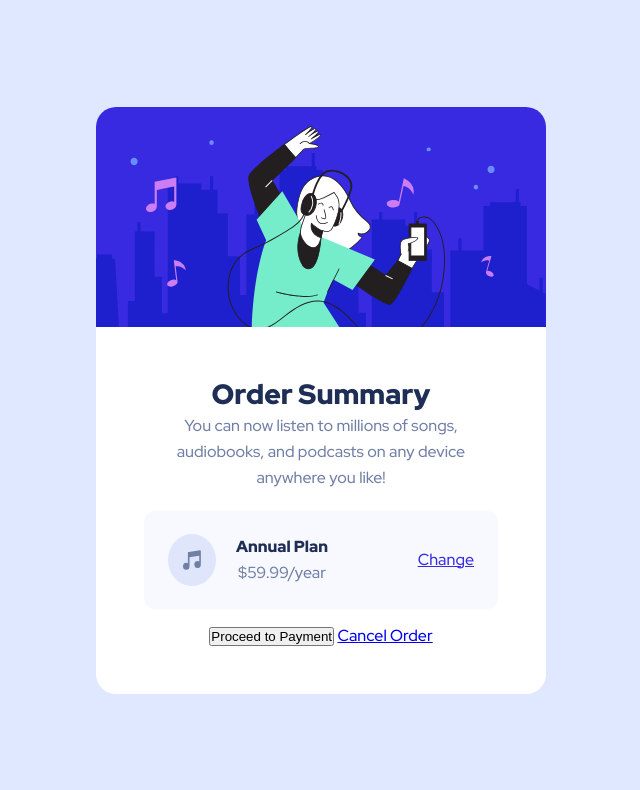
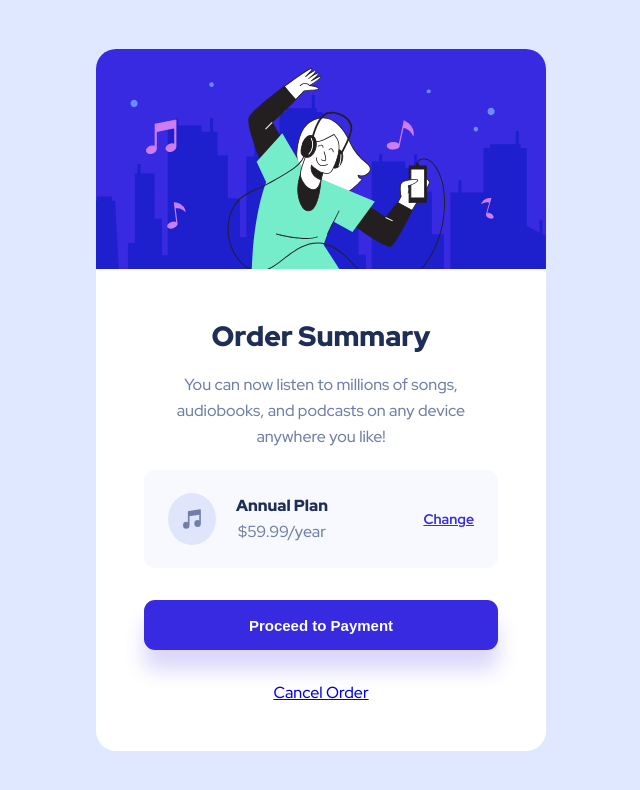
Before and after one commit to dinahbrito/order-summary-component, a plain HTML site: page index.html in a window 1280 px wide. Shown: the whole page, without its empty margins (319-959 px from the left). Drawn offline with Linux system fonts and the light colour scheme.

Commit message:
Fixed selected plan box and styled button

```diff
--- a/styles.css
+++ b/styles.css
@@ -18,6 +18,7 @@ h1 {
     color: rgba(31, 46, 85, 1);
     font-size: 28px;
     font-weight: 900;
+    margin-bottom: 17px;
 }
 
 img,
@@ -56,9 +57,9 @@ p {
     border-radius: 11px;
     display: flex;
     justify-content: space-between;
-    margin-bottom: 1rem;
+    margin-bottom: 32px;
     margin-top: 20px;
-    padding: 25px 24px;
+    padding: 0 24px;
     height: 98px;
     width: 354px;
 }
@@ -78,5 +79,20 @@ p {
 
 .selected-plan a {
     color: rgba(56, 42, 225, 1);
+    font-size: 14px;
+    font-weight: 700;
     text-decoration-thickness: 1px;
 }
+
+button {
+    border: none;
+    border-radius: 11px;
+    background-color: #382AE1;
+    box-shadow: 0px 20px 20px 0  rgba(56, 42, 225, .19) ;
+    color: #FFFFFF;
+    font-size: 15px;
+    font-weight: 900;
+    height: 50px;
+    margin-bottom: 2rem;
+    width: 354px;
+}
```
